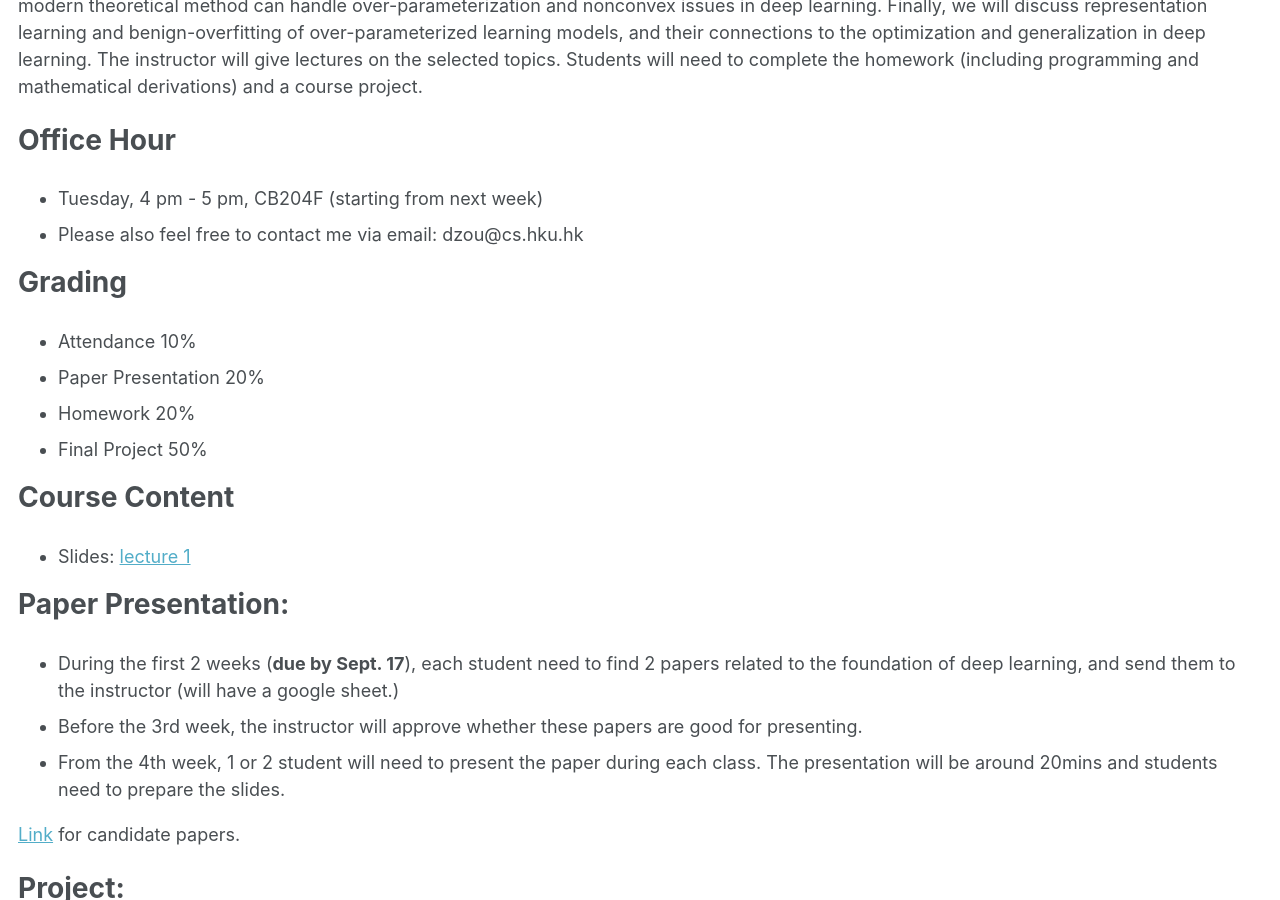
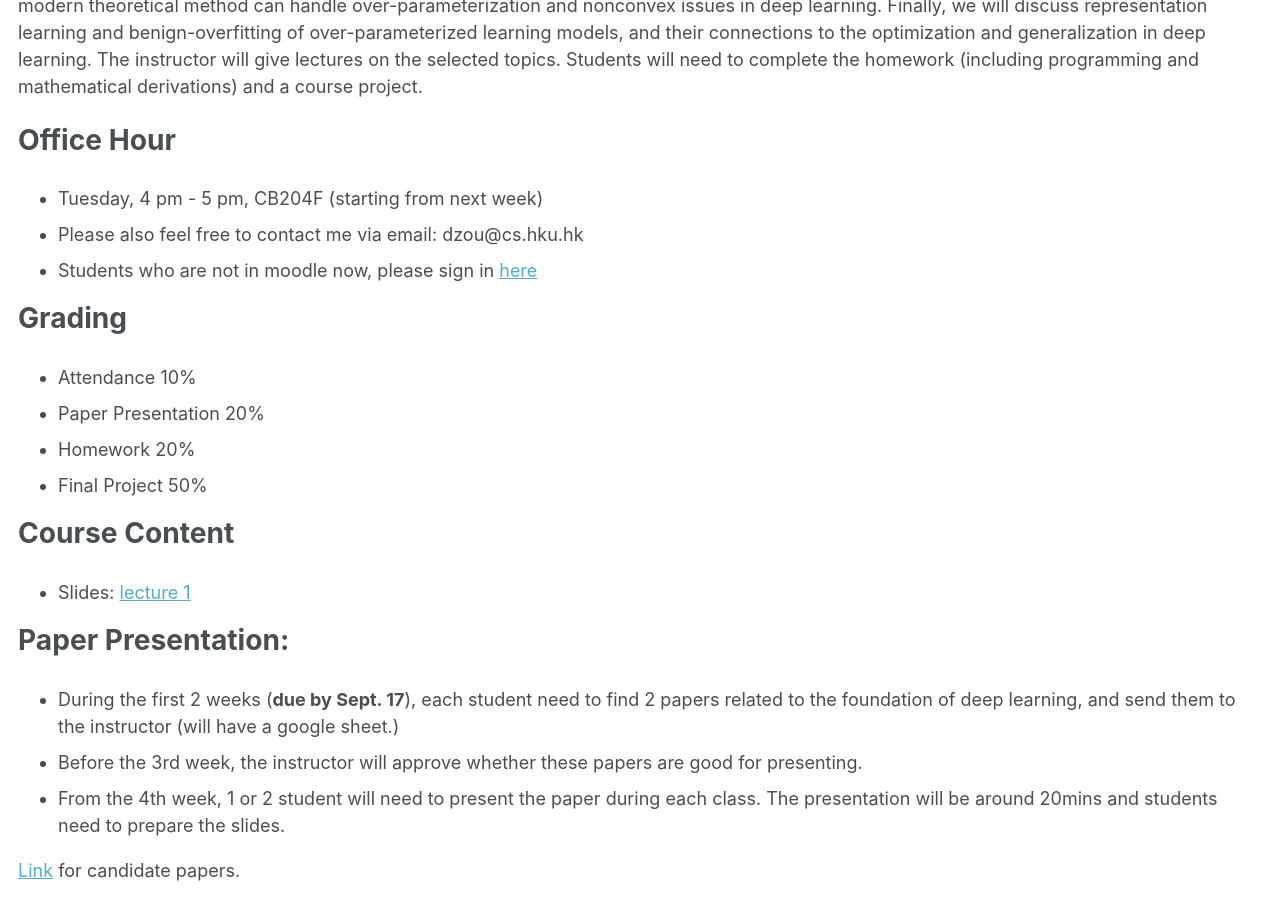
Before and after one commit to difanzou/difanzou.github.io, a Jekyll site: the page built from _teaching/2023-fall-teaching.md, in a window 1280 px wide and 900 px high, scrolled down 406 px. Built offline with Jekyll 4.4.1, drawn with Linux system fonts in a browser that asks for light colours.

Commit message:
add teaching and group

```diff
--- a/_teaching/2023-fall-teaching.md
+++ b/_teaching/2023-fall-teaching.md
@@ -11,6 +11,7 @@ Deep learning has achieved great success in many real-world applications. Howeve
 
 * Tuesday, 4 pm - 5 pm, CB204F (starting from next week)
 * Please also feel free to contact me via email: dzou@cs.hku.hk
+* Students who are not in moodle now, please sign in [here](https://docs.google.com/spreadsheets/d/1RuIH3ouuec79pqY82TyZzXA5Ww83JJXDRj8h7gIM2KM/edit?usp=sharing)
 
 
 # Grading
```
